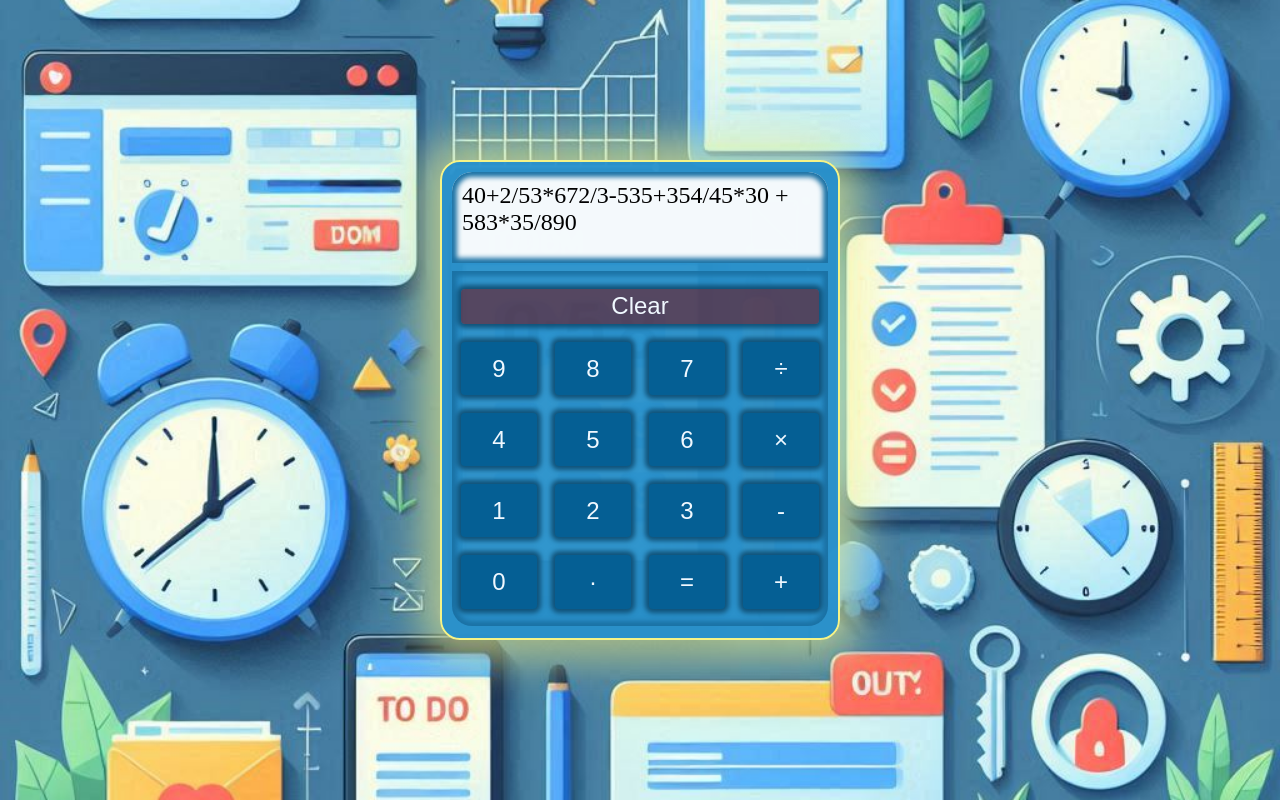
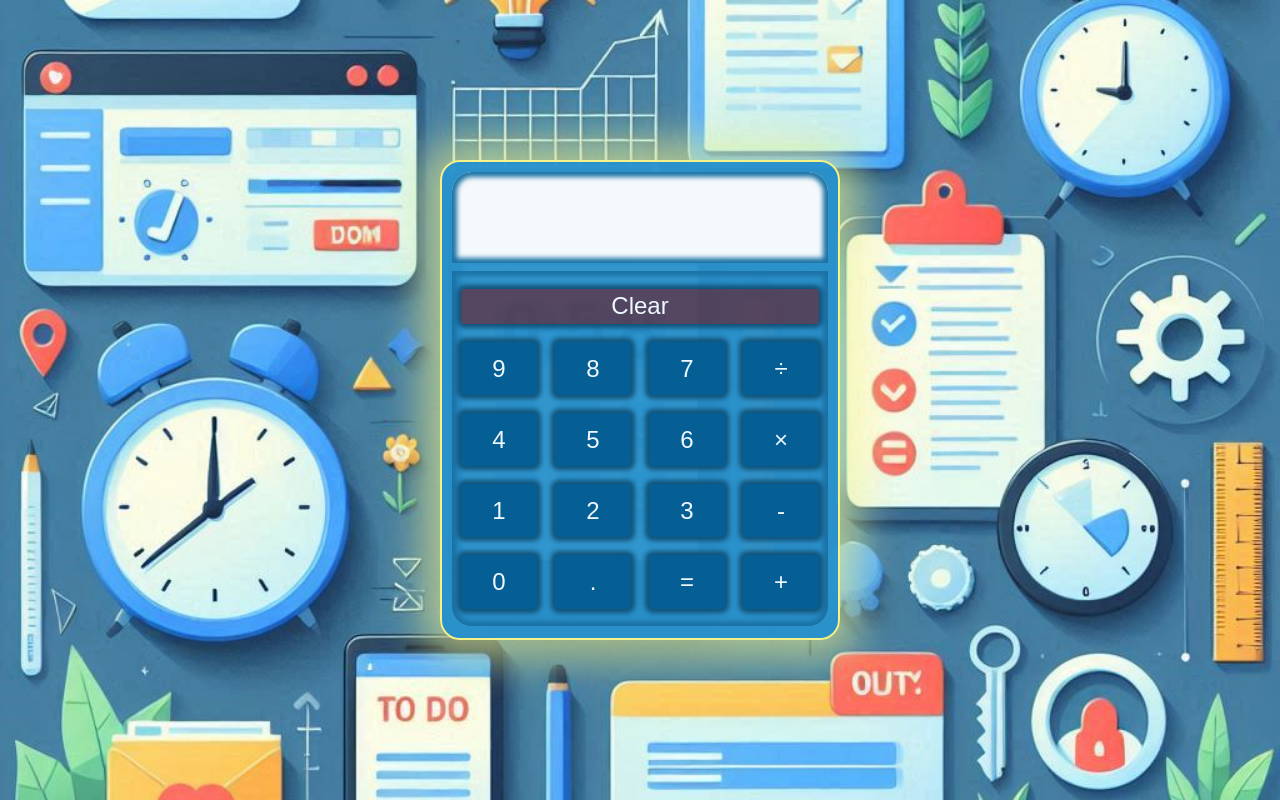
Before and after one commit to se-madhusudan/day7-practice-tasks, a plain HTML site: page calculator/calculator.html in a window 1280 px wide. Both pictures are taken after a click on the button "Clear". Drawn offline with Linux system fonts and the light colour scheme.

Commit message:
modified calculator

```diff
--- a/calculator/calculator.html
+++ b/calculator/calculator.html
@@ -10,7 +10,7 @@
 <body>
     <div class="mainContainer">
         <div class="resultContainer">
-            <p id="result">40+2/53*672/3-535+354/45*30 + 583*35/890</p>
+            <p id="result"></p>
         </div>
         <div class="gridContainer">
             <div class="gridItems"><button id="clear">Clear</button></div>
@@ -27,7 +27,7 @@
             <div class="gridItems"><button>3</button></div>
             <div class="gridItems"><button>-</button></div>
             <div class="gridItems"><button>0</button></div>
-            <div class="gridItems"><button>·</button></div>
+            <div class="gridItems"><button>.</button></div>
             <div class="gridItems"><button>=</button></div>
             <div class="gridItems"><button>+</button></div>
 
--- a/calculator/calculator.js
+++ b/calculator/calculator.js
@@ -0,0 +1,48 @@
+let resultP = document.getElementById('result');
+let resultStr = '';
+let resultTextContent = '';
+
+//get the value of button
+let clickedBtn = document.querySelector('.gridContainer');
+clickedBtn.addEventListener('click', (e) => {
+    if(e.target.tagName === 'BUTTON') { // to ensure the code runs only when clicked on button
+        resultTextContent = e.target.textContent; //get the text content of clicked button
+        resultStr += resultTextContent;
+        resultP.innerText = resultStr;
+        if(resultTextContent == 'Clear') {
+            clearP();
+        }
+
+        console.log(e.target.textContent); //button hasn't value attribute, rather it has textContent.
+    }
+});
+
+
+//calculation functions
+
+//addition
+const sum = (a,b) => {
+    return a+b;
+}
+
+//subtraction
+const sub = (a,b) => {
+    return a-b;
+}
+
+//multiplication
+const mul = (a,b) => {
+    return a*b;
+}
+
+//division
+const div = (a,b) => {
+    return a/b;
+}
+
+
+//clear function
+const clearP = () => {
+    resultStr = '';
+    resultP.innerText = '';
+}
```
